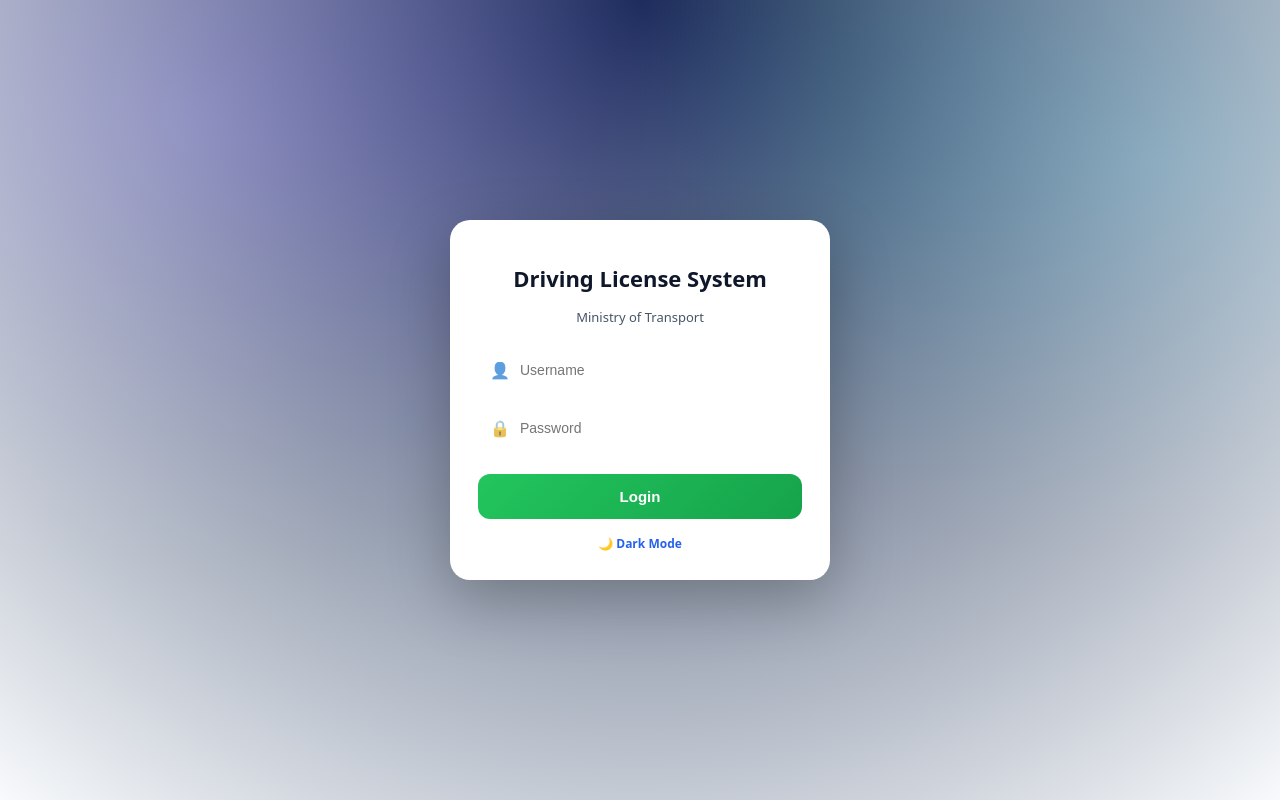
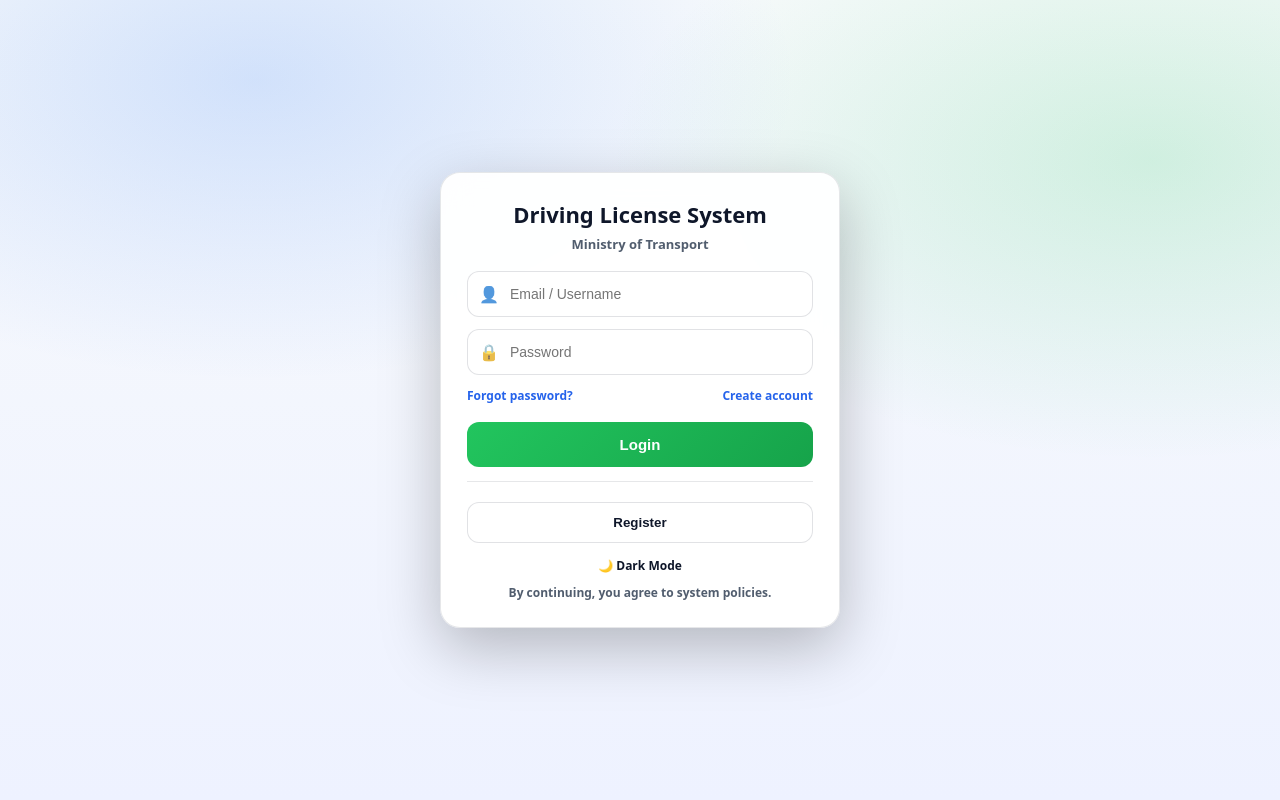
Before and after one commit to Ahmett655/Full_Stack_For_Project, a React (Vite) app in the folder frontend/: page /login in a window 1280 px wide. Built offline with nearby package versions, Linux system fonts and the light colour scheme; no server answers.

Commit message:
login page desing

```diff
--- a/frontend/src/auth/LoginPage.tsx
+++ b/frontend/src/auth/LoginPage.tsx
@@ -4,10 +4,7 @@ import { useNavigate } from "react-router-dom";
 export default function LoginPage() {
   const navigate = useNavigate();
 
-  const [dark, setDark] = useState(() => {
-    return localStorage.getItem("theme") === "dark";
-  });
-
+  const [dark, setDark] = useState(() => localStorage.getItem("theme") === "dark");
   useEffect(() => {
     localStorage.setItem("theme", dark ? "dark" : "light");
   }, [dark]);
@@ -17,7 +14,7 @@ export default function LoginPage() {
 
   const submit = (e: React.FormEvent) => {
     e.preventDefault();
-    // Halkan API login ayaad ku xireysaa marka dambe
+    // TODO: API login kadib
     navigate("/app/user/dashboard");
   };
 
@@ -27,52 +24,73 @@ export default function LoginPage() {
       display: "flex",
       alignItems: "center",
       justifyContent: "center",
+      padding: 16,
       background: dark
-        ? "radial-gradient(circle at top,#16a34a33,#020617)"
-        : "radial-gradient(circle at top,#3b82f633,#f8fafc)",
-      padding: 16,
-      transition: "0.4s",
+        ? "radial-gradient(900px 500px at 20% 10%, rgba(34,197,94,0.22), transparent 60%), radial-gradient(900px 500px at 90% 20%, rgba(59,130,246,0.18), transparent 60%), linear-gradient(180deg,#020617,#0b1225)"
+        : "radial-gradient(900px 500px at 20% 10%, rgba(59,130,246,0.20), transparent 60%), radial-gradient(900px 500px at 90% 20%, rgba(34,197,94,0.18), transparent 60%), linear-gradient(180deg,#f8fafc,#eef2ff)",
+      transition: "0.35s",
     },
     card: {
       width: "100%",
-      maxWidth: 380,
-      padding: 28,
+      maxWidth: 400,
       borderRadius: 20,
-      background: dark ? "rgba(255,255,255,0.08)" : "#ffffff",
+      padding: 26,
+      background: dark ? "rgba(255,255,255,0.08)" : "rgba(255,255,255,0.95)",
+      border: dark ? "1px solid rgba(255,255,255,0.12)" : "1px solid rgba(15,23,42,0.10)",
+      boxShadow: "0 20px 60px rgba(0,0,0,0.25)",
       backdropFilter: "blur(14px)",
-      boxShadow: "0 20px 60px rgba(0,0,0,0.25)",
     },
     title: {
+      margin: 0,
       textAlign: "center",
       fontSize: 22,
       fontWeight: 900,
       color: dark ? "#fff" : "#0f172a",
     },
     sub: {
+      marginTop: 6,
       textAlign: "center",
       fontSize: 13,
-      marginBottom: 22,
-      color: dark ? "#cbd5f5" : "#475569",
+      fontWeight: 700,
+      color: dark ? "rgba(226,232,240,0.80)" : "rgba(51,65,85,0.85)",
+      marginBottom: 18,
     },
-    field: {
-      position: "relative",
-      marginBottom: 14,
-    },
+    field: { position: "relative", marginBottom: 12 },
     icon: {
       position: "absolute",
       left: 12,
       top: "50%",
       transform: "translateY(-50%)",
       fontSize: 16,
-      opacity: 0.7,
+      opacity: 0.75,
+      transition: "0.25s",
     },
     input: {
       width: "100%",
       padding: "14px 14px 14px 42px",
       borderRadius: 12,
-      border: "none",
+      border: dark ? "1px solid rgba(255,255,255,0.18)" : "1px solid rgba(15,23,42,0.12)",
       outline: "none",
       fontSize: 14,
+      background: dark ? "rgba(2,6,23,0.35)" : "#fff",
+      color: dark ? "#fff" : "#0f172a",
+    },
+    row: {
+      display: "flex",
+      justifyContent: "space-between",
+      alignItems: "center",
+      marginTop: 6,
+      marginBottom: 10,
+      gap: 10,
+      flexWrap: "wrap",
+    },
+    smallLink: {
+      fontSize: 12,
+      fontWeight: 800,
+      cursor: "pointer",
+      color: dark ? "#a7f3d0" : "#2563eb",
+      textDecoration: "none",
+      userSelect: "none",
     },
     btn: {
       width: "100%",
@@ -84,15 +102,40 @@ export default function LoginPage() {
       fontWeight: 900,
       fontSize: 15,
       cursor: "pointer",
+      marginTop: 8,
+    },
+    btnGhost: {
+      width: "100%",
+      padding: 12,
+      borderRadius: 12,
+      border: dark ? "1px solid rgba(255,255,255,0.16)" : "1px solid rgba(15,23,42,0.12)",
+      background: dark ? "rgba(255,255,255,0.06)" : "rgba(255,255,255,0.65)",
+      color: dark ? "#fff" : "#0f172a",
+      fontWeight: 900,
+      cursor: "pointer",
       marginTop: 10,
     },
     toggle: {
-      marginTop: 16,
+      marginTop: 14,
       textAlign: "center",
       cursor: "pointer",
       fontSize: 12,
+      fontWeight: 900,
+      color: dark ? "#93c5fd" : "#0f172a",
+      userSelect: "none",
+    },
+    divider: {
+      marginTop: 14,
+      marginBottom: 10,
+      height: 1,
+      background: dark ? "rgba(255,255,255,0.12)" : "rgba(15,23,42,0.10)",
+    },
+    bottomText: {
+      marginTop: 10,
+      textAlign: "center",
+      fontSize: 12,
       fontWeight: 800,
-      color: dark ? "#a7f3d0" : "#2563eb",
+      color: dark ? "rgba(226,232,240,0.80)" : "rgba(51,65,85,0.85)",
     },
   };
 
@@ -107,7 +150,7 @@ export default function LoginPage() {
             <span style={S.icon}>👤</span>
             <input
               style={S.input}
-              placeholder="Username"
+              placeholder="Email / Username"
               value={username}
               onChange={(e) => setUsername(e.target.value)}
               required
@@ -126,11 +169,35 @@ export default function LoginPage() {
             />
           </div>
 
-          <button style={S.btn}>Login</button>
+          {/* Links row */}
+          <div style={S.row}>
+            <span style={S.smallLink} onClick={() => alert("Forgot password later…")}>
+              Forgot password?
+            </span>
+
+            <span style={S.smallLink} onClick={() => navigate("/register")}>
+              Create account
+            </span>
+          </div>
+
+          <button style={S.btn} type="submit">
+            Login
+          </button>
         </form>
+
+        <div style={S.divider} />
+
+        {/* Register button (optional but nice) */}
+        <button style={S.btnGhost} onClick={() => navigate("/register")}>
+          Register
+        </button>
 
         <div style={S.toggle} onClick={() => setDark(!dark)}>
           {dark ? "☀ Light Mode" : "🌙 Dark Mode"}
+        </div>
+
+        <div style={S.bottomText}>
+          By continuing, you agree to system policies.
         </div>
       </div>
     </div>
```
